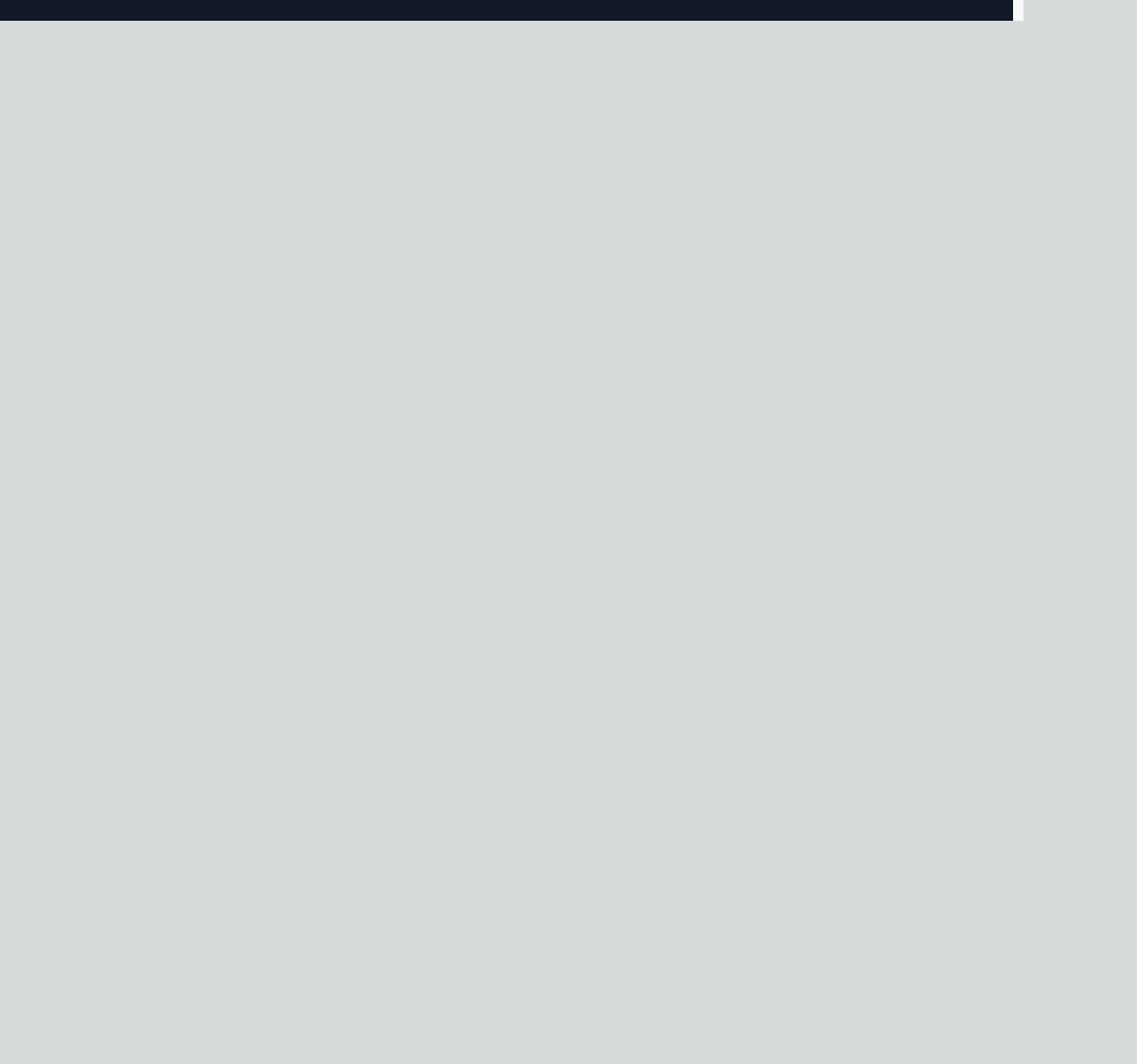
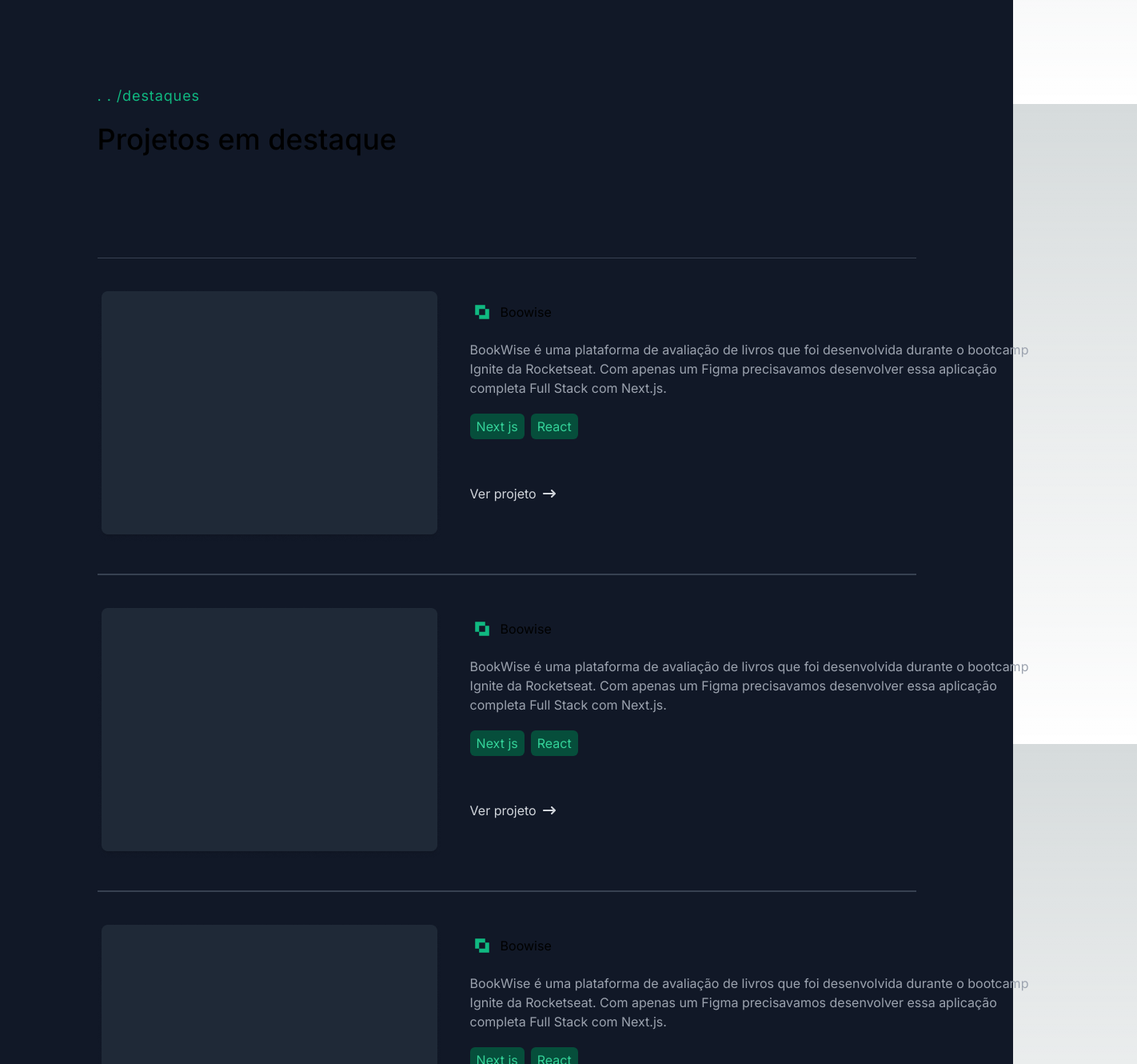
Before and after one commit to Dom-Garotom/Portifolio, a Next.js app: page / in a window 1280 px wide. Shown: the part 1470-2800 px from the top of the page at 80% size, 1422 px wide, since content can reach past the window. Before the commit the page ends 1496 px from the top, so only its background shows below. Built offline with nearby package versions, Linux system fonts and the light colour scheme.

Commit message:
feat: create more sections

```diff
--- a/src/app/components/competencia/cardSkill.tsx
+++ b/src/app/components/competence/cardSkill.tsx
@@ -8,7 +8,7 @@ interface CardSkillProps{
 
 function CardSkill (prop:CardSkillProps){
     return(
-        <div className="flex flex-col justify-between p-5 bg-gray-800 text-gray-500 text-lg gap-3 w-[18.5rem] h-[7rem] rounded-lg">
+        <div className="flex flex-col justify-between p-5 bg-gray-800 text-gray-500 text-lg gap-3 w-[18.5rem] h-[7rem] rounded-lg hover:bg-emerald-500 hover:text-white transition-all ">
             <div className="flex justify-between w-full ">
                 <p className="font-medium">{prop.title}</p>
                 <span className="font-normal">{prop.icon}</span>
--- a/src/app/components/competencia/index.tsx
+++ b/src/app/components/competence/index.tsx
@@ -7,16 +7,14 @@ import { IoLogoCss3 } from "react-icons/io";
 import { FaHtml5 } from "react-icons/fa";
 import { SiSass } from "react-icons/si";
 import { FaReact } from "react-icons/fa";
+import TitleDefault from "./title";
 
 
 function CompetenciaSection() {
     return (
         <section className=" flex flex-col items-center justify-around pt-20 bg-gray-900 w-[99vw] pb-20">
             <div className="flex flex-col gap-20 justify-between">
-                <div className="flex items-start flex-col gap-5">
-                    <span className="text-emerald-500 tracking-wider text-lg ">. . /Competências</span>
-                    <h2 className="text-4xl font-medium">Conhecimentos</h2>
-                </div>
+                <TitleDefault title="Conhecimentos" subTitle="competências" />
 
                 <div className="flex flex-wrap wrap gap-4 w-[80vw] ">
                     <CardSkill title="Javascript" subTitle="Nível intermédiario" icon={<RiJavascriptLine />} />
--- /dev/null
+++ b/src/app/components/competence/title.tsx
@@ -0,0 +1,15 @@
+interface TitleDefaultProps{
+    title:string,
+    subTitle:string
+}
+
+function TitleDefault(prop:TitleDefaultProps) {
+    return (
+        <div className="flex items-start flex-col gap-5">
+            <span className="text-emerald-500 tracking-wider text-lg ">. . /{prop.subTitle}</span>
+            <h2 className="text-4xl font-medium">{prop.title}</h2>
+        </div>
+    )
+}
+
+export default TitleDefault;
--- a/src/app/components/hero/index.tsx
+++ b/src/app/components/hero/index.tsx
@@ -21,21 +21,21 @@ function HeroSection() {
                 <p className="text-gray-400 w-[530px]">Olá, meu nome é Pedro Costa e sou um desenvolvedor front-end apaixonado por tecnologia. Com mais de <b className="text-white" >5 anos de experiência</b>. Meu objetivo é criar interfaces de usuário bonitas e funcionais, além de liderar equipes técnicas em projetos desafiadores. Estou sempre aberto a novas oportunidades e desafios.</p>
 
                 <div className="flex flex-row flex-wrap gap-2 max-w-[450px]">
-                    <ItenSkill content="Next js" variant="bg-emerald-900 text-emerald-400" />
-                    <ItenSkill content="React" variant="bg-emerald-900 text-emerald-400" />
-                    <ItenSkill content="Javascript" variant="bg-emerald-900 text-emerald-400" />
-                    <ItenSkill content="Typescript" variant="bg-emerald-900 text-emerald-400" />
-                    <ItenSkill content="Tailwind" variant="bg-emerald-900 text-emerald-400" />
-                    <ItenSkill content="Ui/UX" variant="bg-emerald-900 text-emerald-400" />
-                    <ItenSkill content="Git" variant="bg-emerald-900 text-emerald-400" />
+                    <ItenSkill content="Next js" />
+                    <ItenSkill content="React" />
+                    <ItenSkill content="Javascript" />
+                    <ItenSkill content="Typescript" />
+                    <ItenSkill content="Tailwind" />
+                    <ItenSkill content="Ui/UX" />
+                    <ItenSkill content="Git" />
                 </div>
 
                 <div className=" flex gap-5">
                     <ButtonCTA content="Entre em contato" />
                     <div className=" flex justify-between items-center gap-3 text-slate-700 text-2xl   ">
                         <LuGithub />
-                        <CiLinkedin/>
-                        <FaWhatsapp/>
+                        <CiLinkedin />
+                        <FaWhatsapp />
                         <MdOutlineMarkEmailRead />
                     </div>
                 </div>
--- a/src/app/components/hero/itenSkill.tsx
+++ b/src/app/components/hero/itenSkill.tsx
@@ -1,12 +1,11 @@
 interface ItenSkillProps {
     content: string;
     icon?: string;
-    variant: string
 }
 
 function ItenSkill(prop: ItenSkillProps) {
     return (
-        <div className={`flex gap-2 w-auto px-2 py-1 rounded-md items-center ${prop.variant}`}>
+        <div className={`flex gap-2 w-auto px-2 py-1 rounded-md items-center bg-emerald-900 text-emerald-400 `}>
             {prop.icon != null ? <i className={prop.icon}></i> : ''}
             {prop.content}
         </div>
--- /dev/null
+++ b/src/app/components/sectionContact/index.tsx
@@ -0,0 +1,57 @@
+import ButtonCTA from "../ButtonCTA";
+import CardSkill from "../competence/cardSkill";
+import TitleDefault from "../competence/title";
+import ItenSkill from "../hero/itenSkill";
+import Link from "next/link";
+import { FaArrowRightLong } from "react-icons/fa6";
+
+
+
+function ContactSection() {
+    return (
+        <section className=" flex flex-col items-center justify-around pt-20 bg-gray-900 w-[99vw] pb-20">
+            <div className="flex flex-col gap-20 justify-between">
+                <TitleDefault title="Como posso te ajudar ?" subTitle="Serviços" />
+
+                <div className="flex gap-4 w-[80vw] ">
+                    <div className="flex flex-col gap-4 border rounded-lg py-10 px-10 border-gray-500 ">
+                        <h2 className="text-3xl font-medium ">Criação de projeto</h2>
+                        <p className="w-[35rem] font-medium text-gray-500">Com conhecimentos aplicados em projetos de sites e landing pages. Te ajudo na criação de sites interativos e responsivos usando HTML, CSS e JavaScript, combinados com frameworks como React e Next js e a magia da estilização advinda do  Tailwind e Sass .</p>
+                        <div className="flex flex-wrap gap-2 ">
+                            <ItenSkill content="websites" />
+                            <ItenSkill content="Landin pages" />
+                            <ItenSkill content="E-comerce" />
+                            <ItenSkill content="Blogs" />
+                        </div>
+                        <button className="flex items-center gap-5 w-[15rem]  bg-emerald-600 px-5 py-3 font-mono text-lg font-light rounded-lg text-white hover:bg-emerald-800 transition-all">
+                            <Link href={''} >
+                                Vamos conversar
+                            </Link>
+                            <FaArrowRightLong />
+                        </button>
+                    </div>
+                    <div className="flex flex-col gap-4 border rounded-lg py-10 px-10 border-gray-500">
+                        <h2 className="text-3xl font-medium ">Designer UX/UI</h2>
+                        <p className="w-[35rem] font-medium text-gray-500">Crio layouts e designs atraentes para interfaces de usuário, garantindo uma experiência visualmente agradável e intuitiva com o uso de ferramentas como o figma.</p>
+                        <div className="flex flex-wrap gap-2 ">
+                            <ItenSkill content="wire-frames" />
+                            <ItenSkill content="Protótipos" />
+                            <ItenSkill content="Sites completos" />
+                            <ItenSkill content="Design" />
+                        </div>
+                        <button className="flex items-center gap-5 w-[17rem]  bg-emerald-600 px-5 py-3 font-mono text-lg font-light rounded-lg text-white hover:bg-emerald-800 transition-all">
+                            <Link href={''} >
+                                Solicitar uma proposta
+                            </Link>
+                            <FaArrowRightLong />
+                        </button>
+                    </div>
+                </div>
+
+
+            </div>
+        </section>
+    )
+}
+
+export default ContactSection;
--- /dev/null
+++ b/src/app/components/sectionProject/cardProject.tsx
@@ -0,0 +1,49 @@
+import Image from "next/image";
+import ButtonCTA from "../ButtonCTA";
+import ItenSkill from "../hero/itenSkill";
+import foto from "../../../../public/images/Foto (1).png"
+import { CgPathExclude } from "react-icons/cg";
+import { FaArrowRightLong } from "react-icons/fa6";
+import React, { ReactNode, ReactPortal } from "react";
+import Link from "next/link";
+
+
+interface CardProjectProp{
+    title : string,
+    content : string,
+    url : string,
+    image ?: string,
+    children ?: ReactNode ,
+}
+
+function CardProject (   prop : CardProjectProp) {
+    return(
+        <div className="flex w-full border-y py-10  gap-9 border-gray-700">
+
+            <Image src={prop.image === undefined ? foto : prop.image} alt="" />
+
+            <div className="flex flex-col py-3 gap-5 ">
+
+                <div className="flex gap-2 items-center">
+                    <CgPathExclude className="text-emerald-500 text-3xl" />
+                    <p>{prop.title}</p>
+                </div>
+                    <p className="text-gray-400  w-[45.4rem] mr-10">{prop.content}</p>
+                    <div className="flex gap-2">
+                        {prop.children}
+                    </div>
+                <div className="flex gap-2 flex-wrap w-[300px]">
+
+                </div>
+                <Link href={prop.url} className="flex items-center gap-2 text-gray-300 mt-4 w-32 hover:font-bold transition-all">
+                    Ver projeto
+                    <FaArrowRightLong  />
+                </Link>
+
+            </div>
+
+        </div>
+    )
+}
+
+export default CardProject;
--- /dev/null
+++ b/src/app/components/sectionProject/index.tsx
@@ -0,0 +1,72 @@
+import Link from "next/link";
+import TitleDefault from "../competence/title";
+import { FaArrowRightLong } from "react-icons/fa6";
+import CardProject from "./cardProject";
+import ItenSkill from "../hero/itenSkill";
+
+
+
+function ProjectSection() {
+    return (
+        <section className=" flex flex-col items-center pt-20 bg-gray-900 w-[99vw] pb-20">
+            <div className="flex flex-col items-start w-[80vw] gap-32 ">
+                <TitleDefault
+                title="Projetos em destaque"
+                subTitle="destaques"
+                />
+
+                <div className="">
+                    <div>
+                    <CardProject
+                    title="Boowise"
+                    url="/"
+                    content="BookWise é uma plataforma de avaliação de livros que foi desenvolvida durante o bootcamp Ignite da Rocketseat. Com apenas um Figma precisavamos desenvolver essa aplicação completa Full Stack com Next.js."
+                    >
+                        <ItenSkill key={1} content="Next js" />
+                        <ItenSkill key={2} content="React" />
+
+                    </CardProject>
+
+                    </div>
+
+                    <div>
+                    <CardProject
+                    title="Boowise"
+                    url="/"
+                    content="BookWise é uma plataforma de avaliação de livros que foi desenvolvida durante o bootcamp Ignite da Rocketseat. Com apenas um Figma precisavamos desenvolver essa aplicação completa Full Stack com Next.js."
+                    >
+                        <ItenSkill key={1} content="Next js" />
+                        <ItenSkill key={2} content="React" />
+
+                    </CardProject>
+
+                    </div>
+
+                    <div>
+                    <CardProject
+                    title="Boowise"
+                    url="/"
+                    content="BookWise é uma plataforma de avaliação de livros que foi desenvolvida durante o bootcamp Ignite da Rocketseat. Com apenas um Figma precisavamos desenvolver essa aplicação completa Full Stack com Next.js."
+                    >
+                        <ItenSkill key={1} content="Next js" />
+                        <ItenSkill key={2} content="React" />
+
+                    </CardProject>
+
+                    </div>
+                </div>
+
+                <span className="flex gap-2 text-gray-500">
+                    se interessou? {''}
+                    <Link href={'/'} className="flex items-center gap-3 text-white">
+                        Ver todos
+                        <FaArrowRightLong />
+                    </Link>
+                </span>
+
+            </div>
+        </section>
+    )
+}
+
+export default ProjectSection;
--- a/src/app/page.tsx
+++ b/src/app/page.tsx
@@ -1,12 +1,16 @@
 import Image from "next/image";
 import HeroSection from "./components/hero";
-import CompetenciaSection from "./components/competencia";
+import CompetenciaSection from "./components/competence";
+import ProjectSection from "./components/sectionProject";
+import ContactSection from "./components/sectionContact";
 
 export default function Home() {
   return (
     <main className=" w-full h-[100vh]  ">
       <HeroSection/>
       <CompetenciaSection/>
+      <ProjectSection/>
+      <ContactSection/>
     </main>
   );
 }
```
Also changed, not shown: public/images/Foto (1).png (added).
